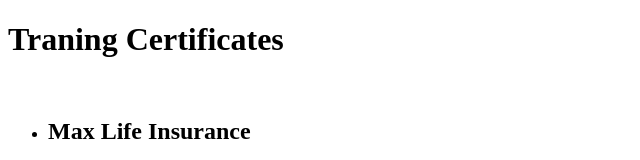
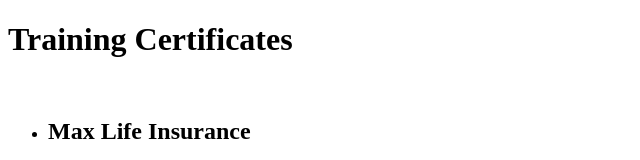
Before and after one commit to Anjalikrishna12/CV2.0, a plain HTML site: page traning.html in a window 1280 px wide. Shown: the top 160 px of the page, without its empty margins (0-640 px from the left). Drawn offline with Linux system fonts and the light colour scheme.

Commit message:
Update traning.html

```diff
--- a/traning.html
+++ b/traning.html
@@ -13,7 +13,7 @@
     </style>
   </head>
   <body>
-    <h1>Traning Certificates</h1>
+    <h1>Training Certificates</h1>
     <br />
     <ul>
       <li>
```
